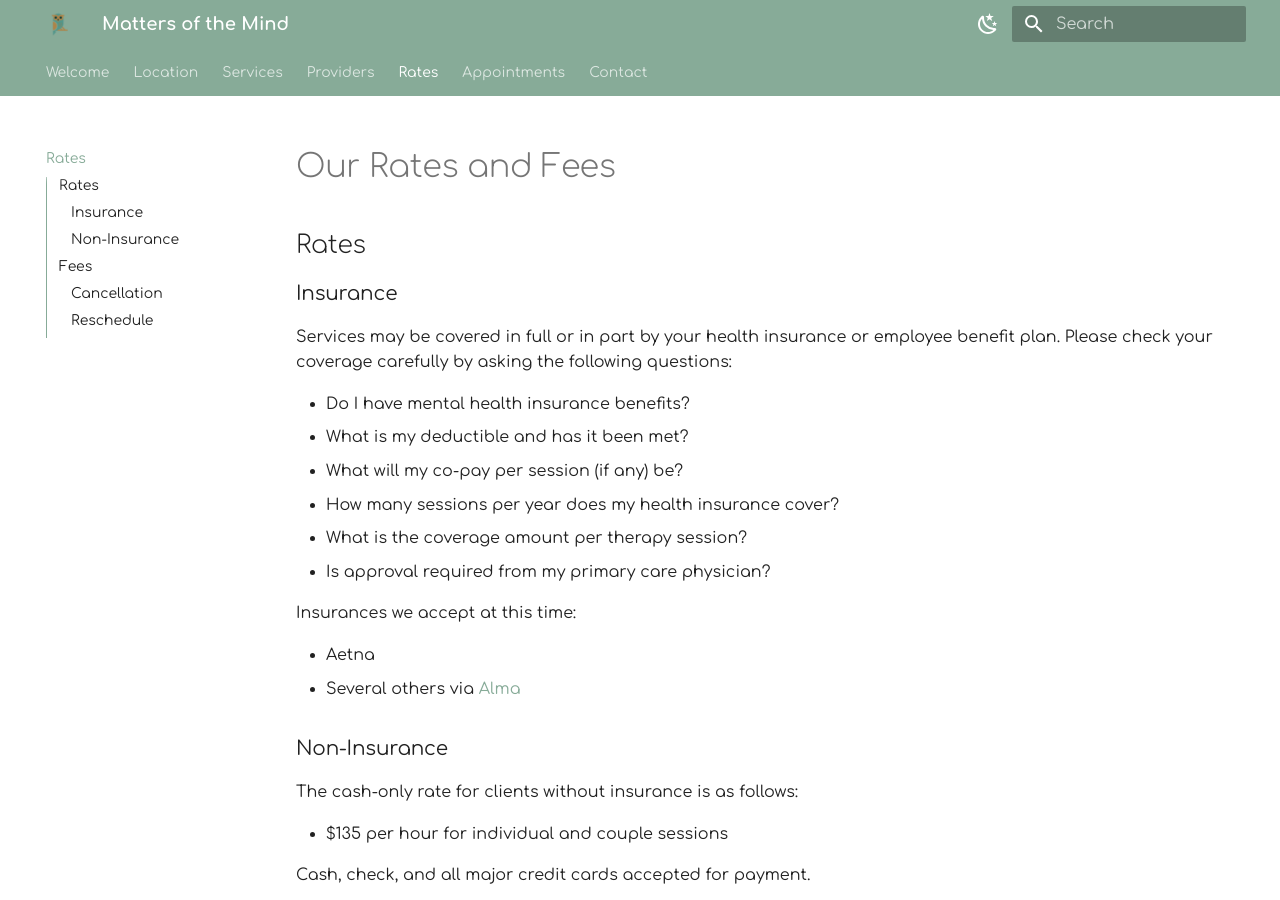
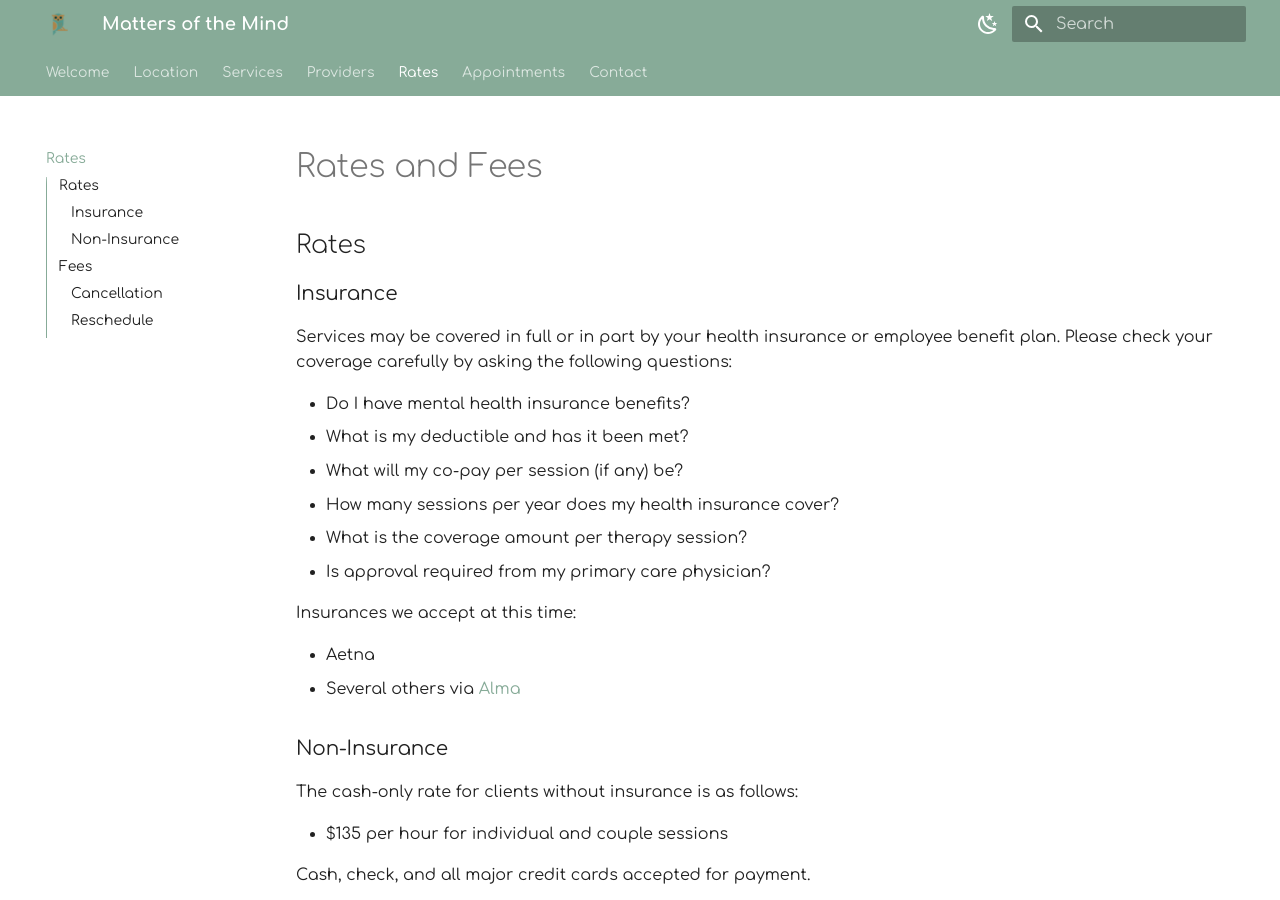
Before and after one commit to motm-therapy/website, an MkDocs documentation site: the page built from docs/rates.md, in a window 1280 px wide and 900 px high. Built offline with MkDocs 1.6.1 and Material for MkDocs 9.7.7, drawn with Linux system fonts in a browser that asks for light colours.

Commit message:
Update rates.md

```diff
--- a/docs/rates.md
+++ b/docs/rates.md
@@ -1,4 +1,4 @@
-# Our Rates and Fees
+# Rates and Fees
 
 ## Rates
 
```
